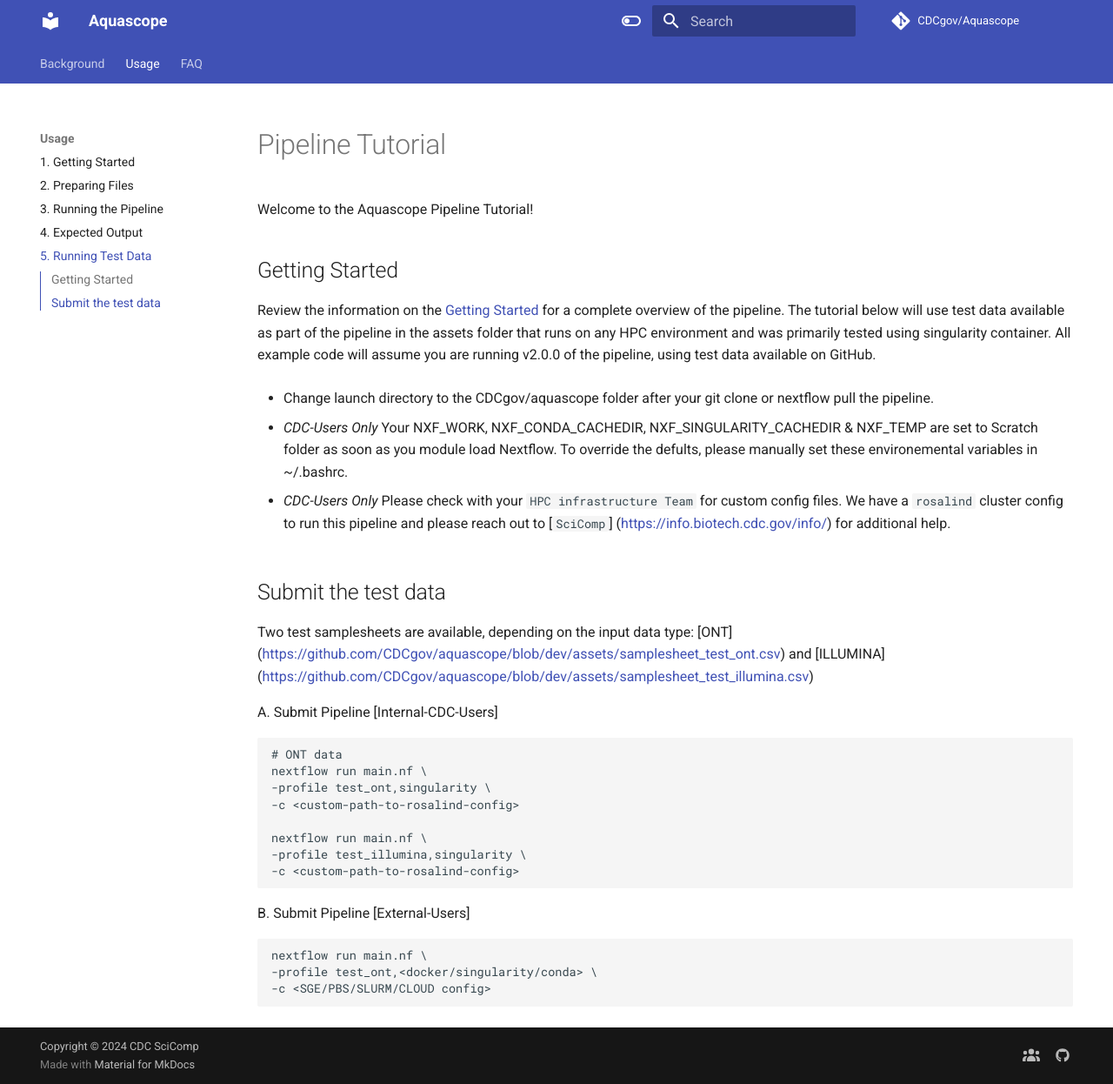
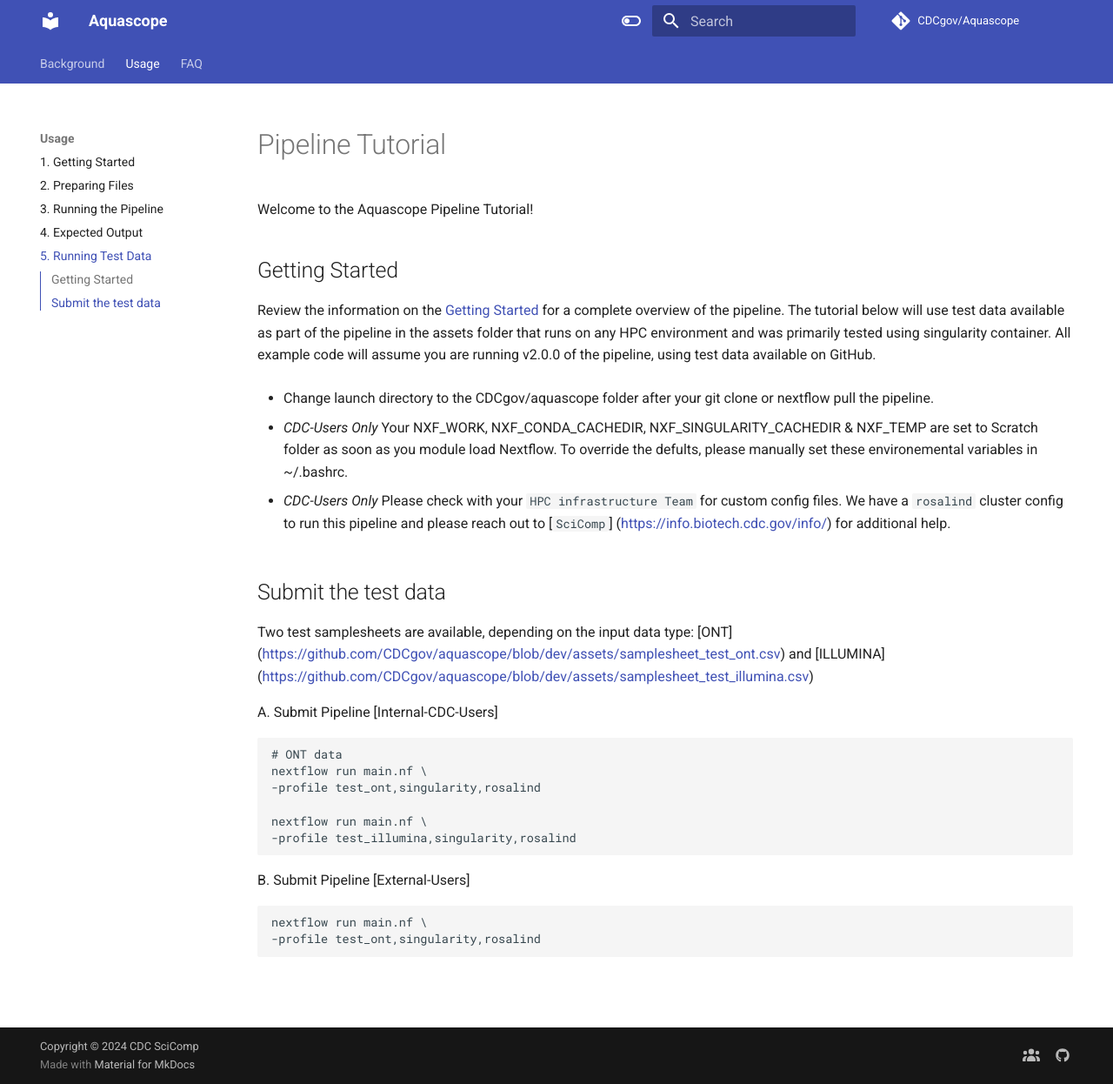
Before and after one commit to CDCgov/aquascope, an MkDocs documentation site: the page built from docs/user-guide/test-info.md, in a window 1280 px wide and 1246 px high. Shown: the whole window at 87% size. Built offline with MkDocs 1.6.1 and Material for MkDocs 9.7.7, drawn with Linux system fonts in a browser that asks for light colours; comment, search, counter and statistics services are not loaded; the version menu is left out.

````diff
--- a/docs/user-guide/test-info.md
+++ b/docs/user-guide/test-info.md
@@ -18,17 +18,14 @@
 ```
 # ONT data
 nextflow run main.nf \
--profile test_ont,singularity \
--c <custom-path-to-rosalind-config>
+-profile test_ont,singularity,rosalind
 
 nextflow run main.nf \
--profile test_illumina,singularity \
--c <custom-path-to-rosalind-config>
+-profile test_illumina,singularity,rosalind
 ```
 
 B. Submit Pipeline [External-Users]
 ```
 nextflow run main.nf \
--profile test_ont,<docker/singularity/conda> \
--c <SGE/PBS/SLURM/CLOUD config>
+-profile test_ont,singularity,rosalind
 ```
````
Also changed, not shown: docs/user-guide/run.md (+1 -1 lines), 3 other files.
